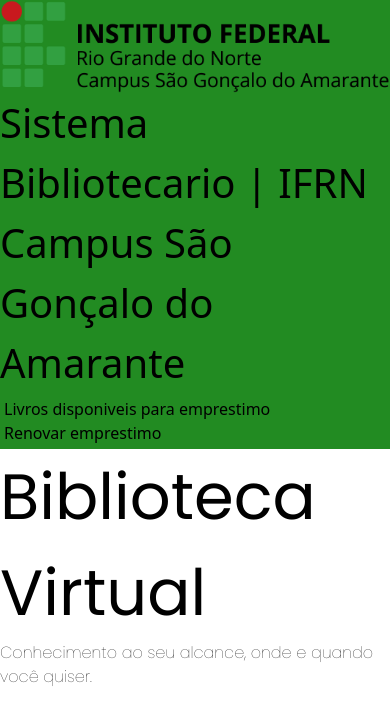
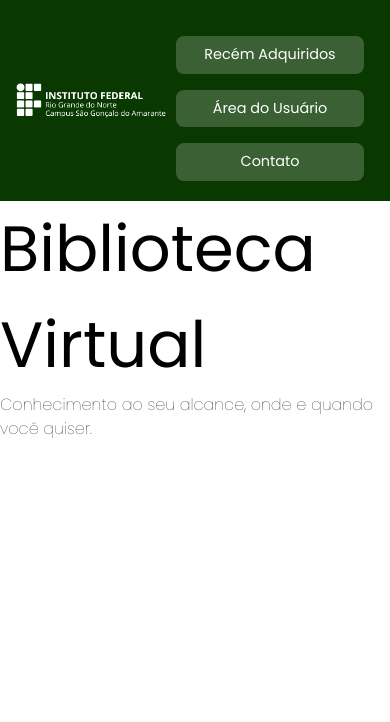
Before and after one commit to isinho01/biblioteca-app, a SvelteKit app: page / in a window 390 px wide. Shown: the top 722 px of the page. Built offline with nearby package versions, Linux system fonts and the light colour scheme.

Commit message:
Update cabeçalho

```diff
--- a/src/routes/cabecalho/cabecalhoteste.svelte
+++ b/src/routes/cabecalho/cabecalhoteste.svelte
@@ -1,23 +1,86 @@
 <div class="principal">
-	<img src="/Campus São Gonçalo do Amarante - Logo_Color Hor.png" alt="Logo do campus" />
-	<h1>Sistema Bibliotecario | IFRN Campus São Gonçalo do Amarante</h1>
+	<img
+		class="logo"
+		src="/Campus São Gonçalo do Amarante - Logo_Negat Hor.png"
+		alt="Logo do campus"
+	/>
 	<ul class="listas">
-		<li>Livros disponiveis para emprestimo</li>
-		<li>Renovar emprestimo</li>
-		<li></li>
+		<li>Recém Adquiridos</li>
+		<li>Área do Usuário</li>
+		<li>Contato</li>
 	</ul>
 </div>
 
-<!-- Estilização do componente (Evelyn) -->
 <style>
-	h1 {
-		font-size: 40px;
+	 @import url('https://fonts.googleapis.com/css2?family=Poppins:ital,wght@0,100;0,200;0,300;0,400;0,500;0,600;0,700;0,800;0,900;1,100;1,200;1,300;1,400;1,500;1,600;1,700;1,800;1,900&display=swap');
+	.principal {
+		background-color: #093800;
+		display: flex;
+		flex-wrap: wrap; /* quebra de linha em telas pequenas */
+		align-items: center;
+		padding: 1rem;
+		min-height: 80px; /* Altura mínima ao invés de fixa */
 	}
+
+	.logo {
+		max-width: 300px;
+		width: 100%;
+		height: auto; /* Mantém proporção */
+		flex: 1; /* Ocupa espaço disponível */
+		min-width: 150px;
+	}
+
 	.listas {
-		padding: 4px;
-		gap: 4px;
+		display: flex;
+		flex-wrap: wrap; /* quebra dos itens */
+		justify-content: center;
+		gap: 1rem;
+		flex: 2;
 	}
-	.principal {
-		background-color: #228b22;
+
+	.listas li {
+		padding: 0.5rem 2rem;
+		margin: 0.1rem; /* Espaçamento externo responsivo */
+		background: rgba(255, 255, 255, 0.2);
+		border-radius: 8px;
+		text-align: center;
+		transition: transform 0.3s ease;
+		color: white;
+		font-family: "Poppins", sans-serif;
+	}
+
+	.listas li:hover {
+		transform: translateY(-3px);
+		background: rgba(255, 255, 255, 0.3);
+	}
+
+	@media (max-width: 900px) {
+		.listas {
+			margin-top: 1rem !important;
+			margin-left: 0 !important;
+			width: 100%;
+		}
+
+		.listas li {
+			padding: 0.5rem 1rem;
+			margin: 0.25rem;
+			font-size: 0.9rem;
+		}
+	}
+
+	@media (max-width: 600px) {
+		.logo {
+			margin: 0 auto; /* Centraliza logo */
+		}
+
+		.listas {
+			flex-direction: column; /* Itens em coluna */
+			gap: 0.5rem;
+		}
+
+		.listas li {
+			width: 90%;
+			margin: 0.25rem auto;
+		}
 	}
 </style>
```
Also changed, not shown: static/Campus São Gonçalo do Amarante - Logo_Color Hor.png (deleted), static/Campus São Gonçalo do Amarante - Logo_Negat Hor.png (added).
